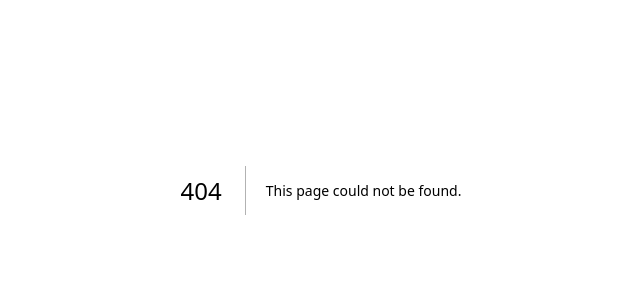
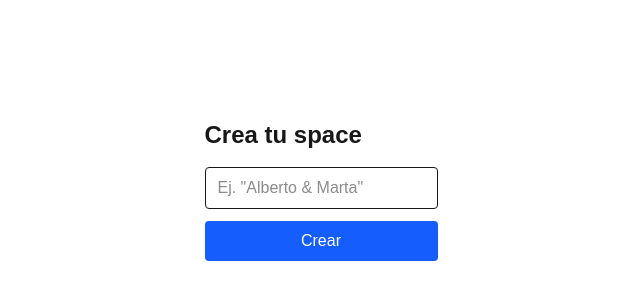
Before and after one commit to agay7/us, a Next.js app in the folder us/: page /space/new in a window 1280 px wide. Before the commit this address had no page. Shown: the part 210-510 px from the top of the page, without its empty margins (319-959 px from the left). Built offline with nearby package versions, Linux system fonts and the light colour scheme.

Commit message:
feat: add invite code generation and space creation page

```diff
--- /dev/null
+++ b/us/src/app/space/new/page.tsx
@@ -0,0 +1,77 @@
+'use client'
+
+import { useState } from 'react'
+import { useRouter } from 'next/navigation'
+import { createClient } from '@/lib/supabase/client'
+import { generateInviteCode } from '@/lib/inviteCode'
+
+export default function NewSpacePage() {
+  const router = useRouter()
+  const [name, setName] = useState('')
+  const [error, setError] = useState<string | null>(null)
+  const [loading, setLoading] = useState(false)
+  const [inviteCode, setInviteCode] = useState<string | null>(null)
+
+  async function handleSubmit(e: React.FormEvent) {
+    e.preventDefault()
+    setError(null)
+    setLoading(true)
+
+    const code = generateInviteCode()
+    const supabase = createClient()
+    const { error } = await supabase.rpc('create_space', {
+      p_name: name,
+      p_invite_code: code,
+    })
+
+    setLoading(false)
+
+    if (error) {
+      setError(error.message)
+      return
+    }
+
+    setInviteCode(code)
+  }
+
+  if (inviteCode) {
+    return (
+      <main className="mx-auto flex min-h-screen max-w-sm flex-col justify-center gap-4 p-6 text-center">
+        <h1 className="text-2xl font-bold">¡Space creado!</h1>
+        <p>Comparte este código con tu pareja para que se una:</p>
+        <p className="rounded bg-gray-100 p-4 text-3xl font-mono tracking-widest">
+          {inviteCode}
+        </p>
+        <button
+          onClick={() => router.push('/inicio')}
+          className="rounded bg-blue-600 py-2 text-white"
+        >
+          Continuar
+        </button>
+      </main>
+    )
+  }
+
+  return (
+    <main className="mx-auto flex min-h-screen max-w-sm flex-col justify-center gap-4 p-6">
+      <h1 className="text-2xl font-bold">Crea tu space</h1>
+      <form onSubmit={handleSubmit} className="flex flex-col gap-3">
+        <input
+          required
+          placeholder='Ej. "Alberto & Marta"'
+          value={name}
+          onChange={(e) => setName(e.target.value)}
+          className="rounded border px-3 py-2"
+        />
+        {error && <p className="text-sm text-red-600">{error}</p>}
+        <button
+          type="submit"
+          disabled={loading}
+          className="rounded bg-blue-600 py-2 text-white disabled:opacity-50"
+        >
+          {loading ? 'Creando...' : 'Crear'}
+        </button>
+      </form>
+    </main>
+  )
+}
--- /dev/null
+++ b/us/src/lib/inviteCode.ts
@@ -0,0 +1,13 @@
+export const INVITE_CODE_ALPHABET = 'ABCDEFGHJKMNPQRSTUVWXYZ23456789' // sin O/0/I/1
+
+export function generateInviteCode(random: () => number = Math.random): string {
+  let code = ''
+  for (let i = 0; i < 8; i++) {
+    code += INVITE_CODE_ALPHABET[Math.floor(random() * INVITE_CODE_ALPHABET.length)]
+  }
+  return code
+}
+
+export function isValidInviteCodeFormat(code: string): boolean {
+  return new RegExp(`^[${INVITE_CODE_ALPHABET}]{8}$`).test(code)
+}
```
Also changed, not shown: 1 other file (tests, documents, lock files or other folders).
